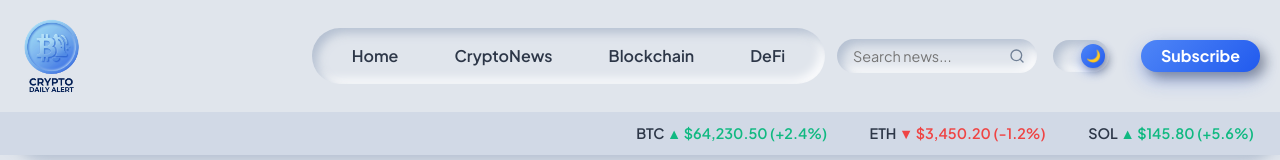
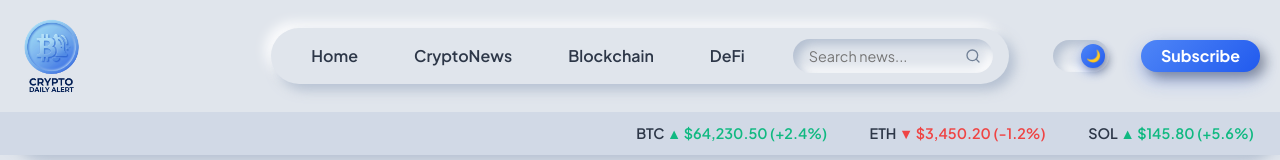
Before and after one commit to lequyn24-sudo/CRYPTODAILYALERT, a website built with Vite: page article.html in a window 1280 px wide. Shown: the top 160 px of the page. Built offline with nearby package versions, Linux system fonts and the light colour scheme.

Commit message:
Center navbar and move search bar inside nav pill

```diff
--- a/article.html
+++ b/article.html
@@ -20,8 +20,6 @@
           <li><a href="/category.html?cat=blockchain">Blockchain</a></li>
           <li><a href="/category.html?cat=defi">DeFi</a></li>
         </ul>
-      </nav>
-      <div class="header-actions">
         <div class="search-bar">
           <input type="text" placeholder="Search news..." class="search-input" />
           <svg class="search-icon" xmlns="http://www.w3.org/2000/svg" viewBox="0 0 24 24" fill="none" stroke="currentColor" stroke-width="2" stroke-linecap="round" stroke-linejoin="round">
@@ -29,6 +27,8 @@
             <line x1="21" y1="21" x2="16.65" y2="16.65"></line>
           </svg>
         </div>
+      </nav>
+      <div class="header-actions">
         <button id="theme-toggle" class="theme-toggle-switch" aria-label="Toggle Theme">
           <span class="switch-circle" id="theme-icon">☀️</span>
         </button>
--- a/style.css
+++ b/style.css
@@ -131,7 +131,8 @@ body > header {
   display: flex;
   align-items: center;
   height: 80px;
-  width: 280px;
+  flex: 1;
+  min-width: 0;
   justify-content: flex-start;
 }
 
@@ -144,9 +145,12 @@ body > header {
 
 nav {
   background: var(--surface-color);
-  box-shadow: var(--neu-shadow-inset);
+  box-shadow: var(--neu-shadow-extrude);
   padding: var(--space-2) var(--space-4);
   border-radius: 50px;
+  display: flex;
+  align-items: center;
+  gap: var(--space-6);
 }
 
 .nav-links {
@@ -180,6 +184,9 @@ nav {
   display: flex;
   align-items: center;
   gap: var(--space-4);
+  flex: 1;
+  min-width: 0;
+  justify-content: flex-end;
 }
 
 .search-bar {
```
Also changed, not shown: category.html (+2 -2 lines), index.html (+2 -2 lines), subscribe.html (+2 -2 lines).
